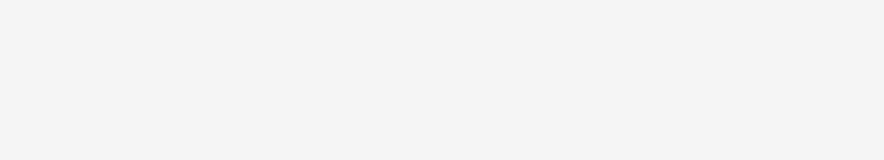
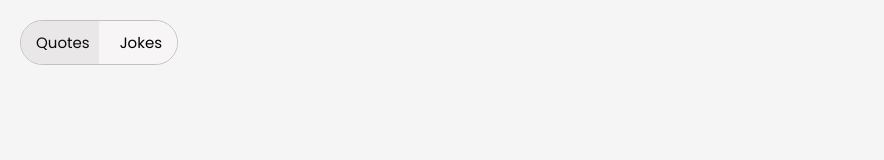
Before and after one commit to Arslan-Soomro/QAJ, a React (Create React App) app: page / in a window 1280 px wide. Shown: the top 160 px of the page, without its empty margins (0-884 px from the left). Built offline with nearby package versions, Linux system fonts and the light colour scheme.

Commit message:
Add Switcher

```diff
--- a/src/App.js
+++ b/src/App.js
@@ -1,8 +1,10 @@
 import QuoteBox from "./Components/QuoteBox";
+import Switcher from "./Components/Switcher";
 
 function App() {
   return (
   <div id="container">
+    <Switcher />
     <QuoteBox />
   </div>);
 }
--- /dev/null
+++ b/src/Components/Switcher.js
@@ -0,0 +1,28 @@
+import "./styles/Switcher.css";
+
+function Switcher() {
+
+    function switchHandler() {
+        const box = document.querySelector(".moving-box");
+        if(box.classList.contains("move-right-anime")){//The Right Side Option Is Selected
+            box.style.left = "50%";
+            box.classList.remove("move-right-anime");
+            box.classList.add("move-left-anime");
+        }else{//otherwise the left side option is selected
+            box.style.left = "0";
+            box.classList.remove("move-left-anime");
+            box.classList.add("move-right-anime");
+
+        }
+    }
+
+    return (
+        <div className="switcher-container">
+            <div className="moving-box"></div>
+            <p className="switch-box" id="quote-switch" onClick={switchHandler}>Quotes</p>
+            <p className="switch-box" id="joke-switch" onClick={switchHandler}>Jokes</p>
+        </div>
+    );
+}
+
+export default Switcher;
--- /dev/null
+++ b/src/Components/styles/Switcher.css
@@ -0,0 +1,41 @@
+.switcher-container{
+    border: 1px solid rgb(194, 193, 193);
+    position: absolute;
+    top: 20px;
+    left: 20px;
+    border-radius: 50px;
+    overflow: hidden;
+}
+
+.moving-box{
+    background-color: rgba(105, 105, 105, 0.1);
+    position: absolute;
+    width: 50%;
+    height: 100%;
+    cursor: pointer;
+    left: 0;
+}
+
+.switch-box{
+    display: inline-block;
+    padding: 10px 15px;
+    font-family: poppins;
+    cursor: pointer;
+    background-color: rgb(247, 245, 245);
+}
+
+.move-right-anime{
+    animation: move-right 0.3s forwards ease-out;
+}
+
+@keyframes move-right {
+    100% {left: 50%}
+}
+
+.move-left-anime{
+    animation: move-left 0.3s forwards ease-in;
+}
+
+@keyframes move-left {
+    100% {left: 0}
+}
```
